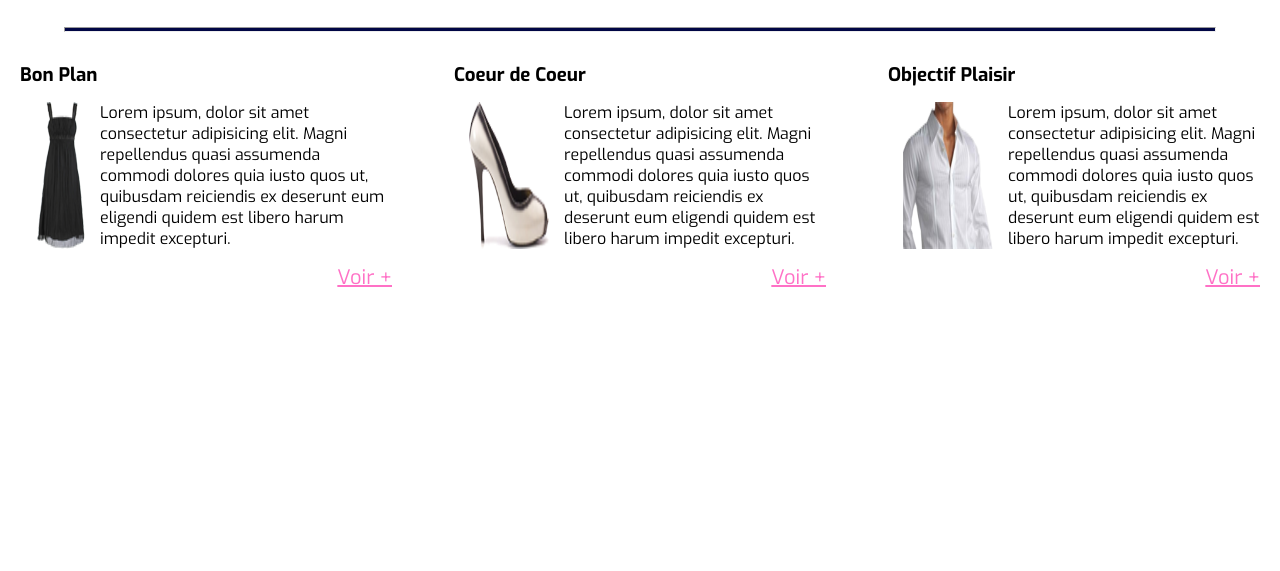
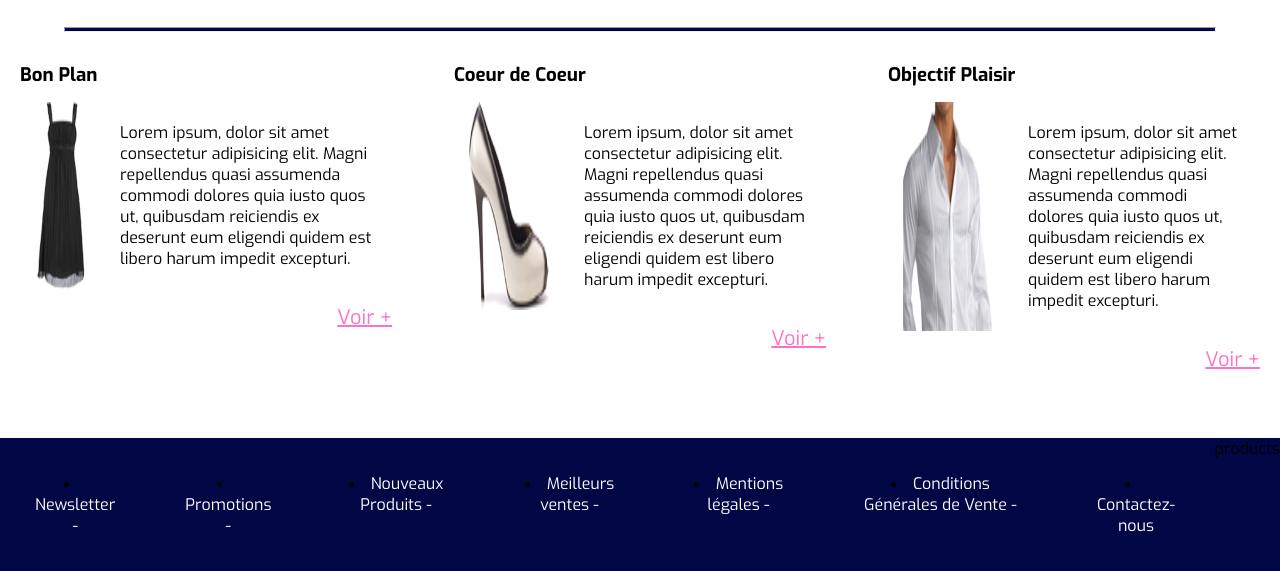
Before and after one commit to DfrtJulien/TP03LePoleS, a plain HTML site: page index.html in a window 1280 px wide. Shown: the part 813-1384 px from the top of the page. Before the commit the page ends 1124 px from the top, so only its background shows below. Drawn offline with Linux system fonts and the light colour scheme.

Commit message:
Maquette terminé

```diff
--- a/css/style.css
+++ b/css/style.css
@@ -135,22 +135,38 @@ hr {
     margin: 10px 20px;
 }
 
-.product-container img {
-    width: 25%;
+
+.products img {
+    width: 20%;
     margin: 20px 0;
 }
 
-.product-container p {
+.products p {
     margin: 15px 0;
 }
 
-.product-container a {
+.products a {
     text-align: end;
     display: block;
     margin-bottom: 10px;
     font-size: 20px;
     color: rgb(255, 113, 198);
     text-decoration: underline;
+}
+
+/******************************************* FOOTER **************************************/
+
+footer {
+    background-color: rgb(1, 6, 69);
+    text-align: center;
+}
+
+footer li {
+    padding: 20px;
+}
+
+footer a {
+    color: white;
 }
 
 
@@ -170,7 +186,7 @@ hr {
         display: flex;
     }
 
-    .logo {
+    .logo-sm {
         margin-top: 1%;
         margin-right: 2%;
     }
@@ -223,7 +239,24 @@ hr {
         justify-content: space-between;
     }
 
-    .product-container img {
+    .products p {
+        padding: 20px;
+    }
+
+    .products img {
         margin: 15px;
+        width: 35%;
     }
+
+    /******************************************* FOOTER **************************************/
+
+    footer {
+        justify-content: space-between;
+        margin-top: 55px;
+    }
+
+    footer li {
+        padding: 35px;
+    }
+
 }
--- a/index.html
+++ b/index.html
@@ -68,7 +68,7 @@
     <hr class="col-fluid">
     <section class="second-section">
         <div class="flex-l product-container">
-            <div class="col-l">
+            <div class="col-l products">
                 <h3>Bon Plan</h3>
                 <div class="flex-l">
                     <img src="img/robe.png" alt="Une robe">
@@ -76,23 +76,32 @@
                 </div>
                 <a href="">Voir +</a>
             </div>
-            <div class="col-l">
+            <div class="col-l products">
                 <h3>Coeur de Coeur</h3>
                 <div class="flex-l">
-                    <img src="img/talons.png" alt="Une robe">
+                    <img src="img/talons.png" alt="Des talons">
                     <p>Lorem ipsum, dolor sit amet consectetur adipisicing elit. Magni repellendus quasi assumenda commodi dolores quia iusto quos ut, quibusdam reiciendis ex deserunt eum eligendi quidem est libero harum impedit excepturi.</p>
                 </div>
                 <a href="">Voir +</a>
             </div>
-            <div class="col-l">
+            <div class="col-l products">
                 <h3>Objectif Plaisir</h3>
                 <div class="flex-l">
-                    <img src="img/chemise.png" alt="Une robe">
+                    <img src="img/chemise.png" alt="Une Chemise">
                     <p>Lorem ipsum, dolor sit amet consectetur adipisicing elit. Magni repellendus quasi assumenda commodi dolores quia iusto quos ut, quibusdam reiciendis ex deserunt eum eligendi quidem est libero harum impedit excepturi.</p>
                 </div>
                 <a href="">Voir +</a>
             </div>
         </div>
     </section>
+    <footer class="flex-l">
+        <li><a href="">Newsletter -</a></li>
+        <li><a href="">Promotions -</a></li>
+        <li><a href="">Nouveaux Produits -</a></li>
+        <li><a href="">Meilleurs ventes -</a></li>
+        <li><a href="">Mentions légales -</a></li>
+        <li><a href="">Conditions Générales de Vente -</a></li>
+        <li><a href="">Contactez-nous</a></li> products
+    </footer>
 </body>
 </html>
```
